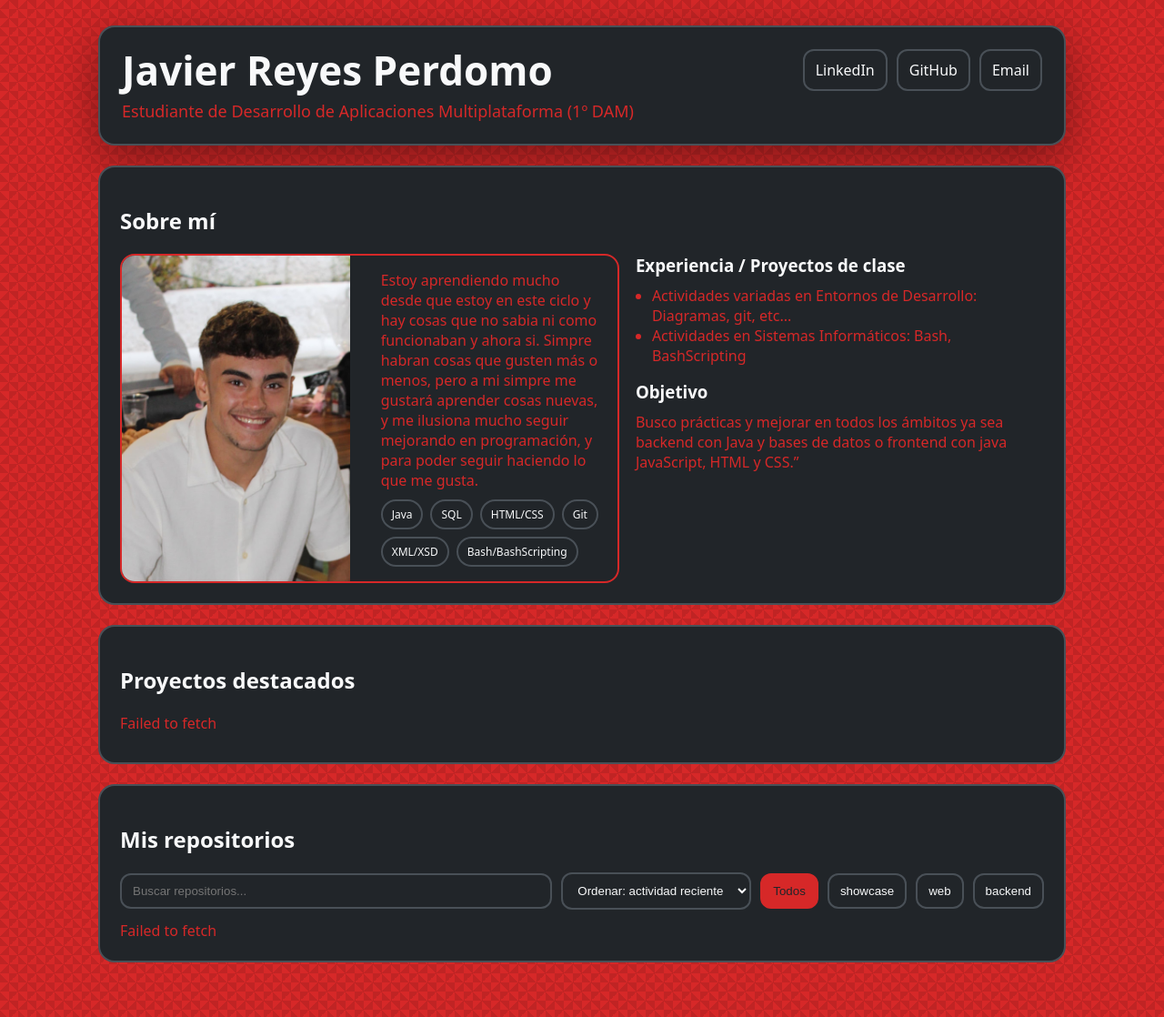
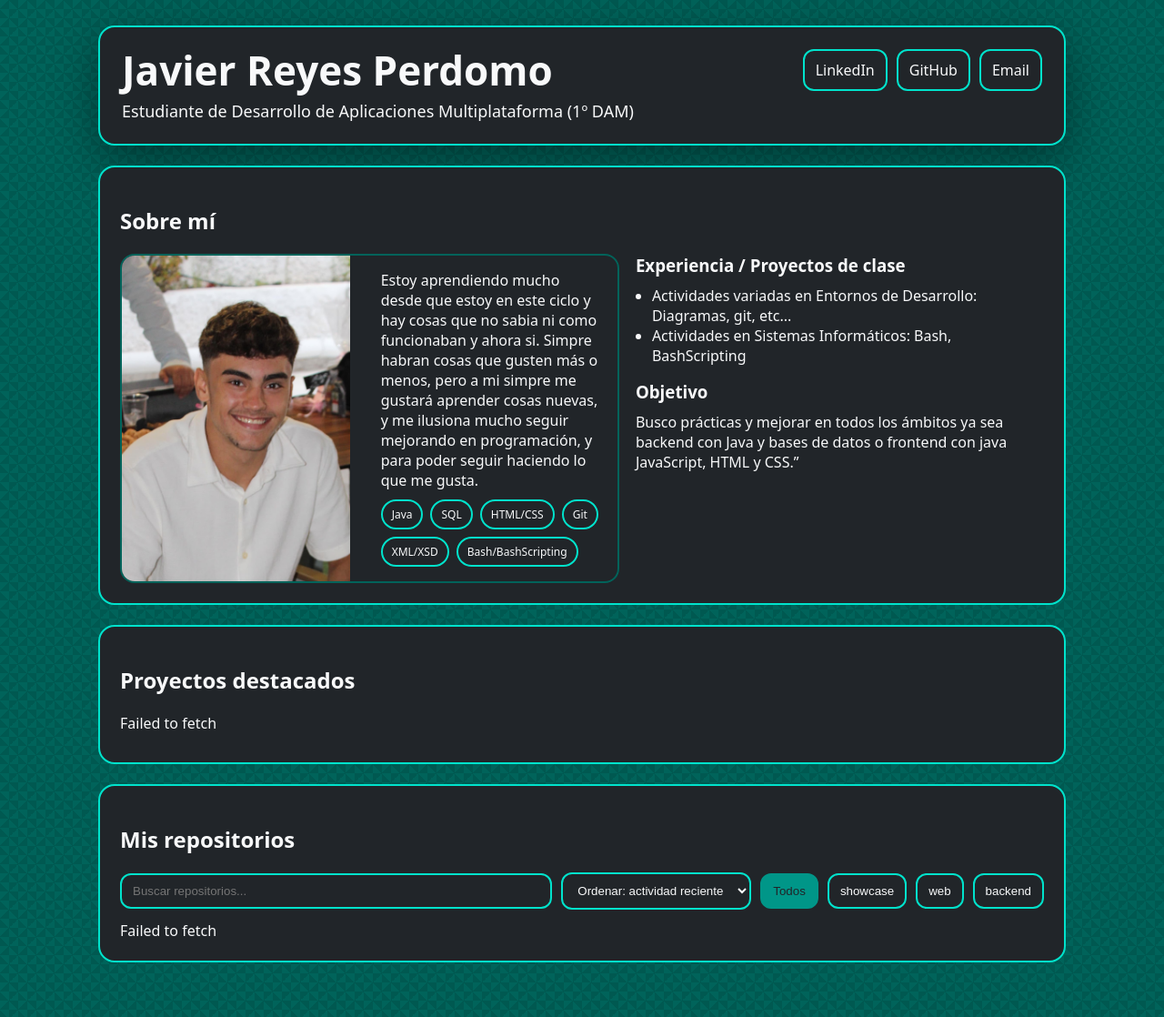
Before and after one commit to jreyper/jreyper.github.io, a Jekyll site: the page built from index.html, in a window 1280 px wide. Shown: the whole page at 91% size. Built offline with Jekyll 4.4.1, drawn with Linux system fonts in a browser that asks for light colours.

Commit message:
Arreglo colores

```diff
--- a/index.html
+++ b/index.html
@@ -5,13 +5,13 @@ title: "Javier Reyes Perdomo — CV & Repos"
 
 <style>
 :root{
-  --bg:#d62828; /* Nuestro rojo vibrante de base */
+  --bg:#00635A; /* Nuestro rojo vibrante de base */
   --text:#f8f9fa; /* Texto blanco suave */
-  --muted:#d62828; /* Tono rosado pálido para el texto atenuado */
+  --muted:#f8f9fa; /* Tono rosado pálido para el texto atenuado */
   --card:#212529; /* Gris muy oscuro (casi negro) para las tarjetas y elementos principales, que contrasta súper bien */
-  --line:#495057; /* Un gris oscuro para las líneas, para que no compitan con el rojo y blanco */
-  --brand:#d62828; /* ¡Un amarillo oro brillante como color de marca principal para destacar! */
-  --brand2:#d62828; /* He cambiado este a blanco puro para las letras que mencionaste, para que destaquen sin ser demasiado */
+  --line:#00E3CC; /* Un gris oscuro para las líneas, para que no compitan con el rojo y blanco */
+  --brand:#009688; /* ¡Un amarillo oro brillante como color de marca principal para destacar! */
+  --brand2:#f8f9fa; /* He cambiado este a blanco puro para las letras que mencionaste, para que destaquen sin ser demasiado */
   --shadow: 0 16px 50px rgba(0, 0, 0, 0.4); /* Sombra fuerte para dar profundidad */
   --radius: 18px;
   /* Nuevas variables para el patrón */
```
